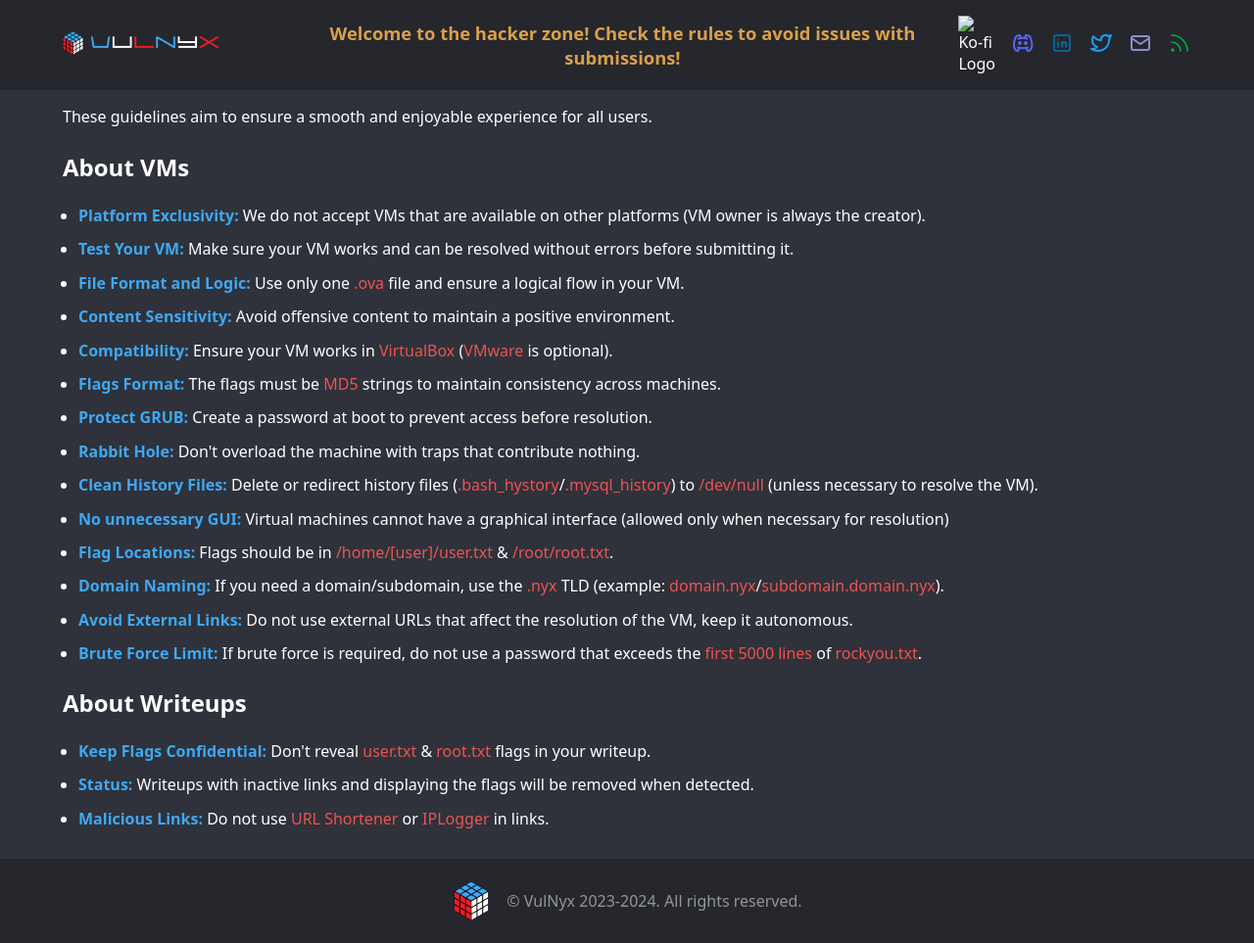
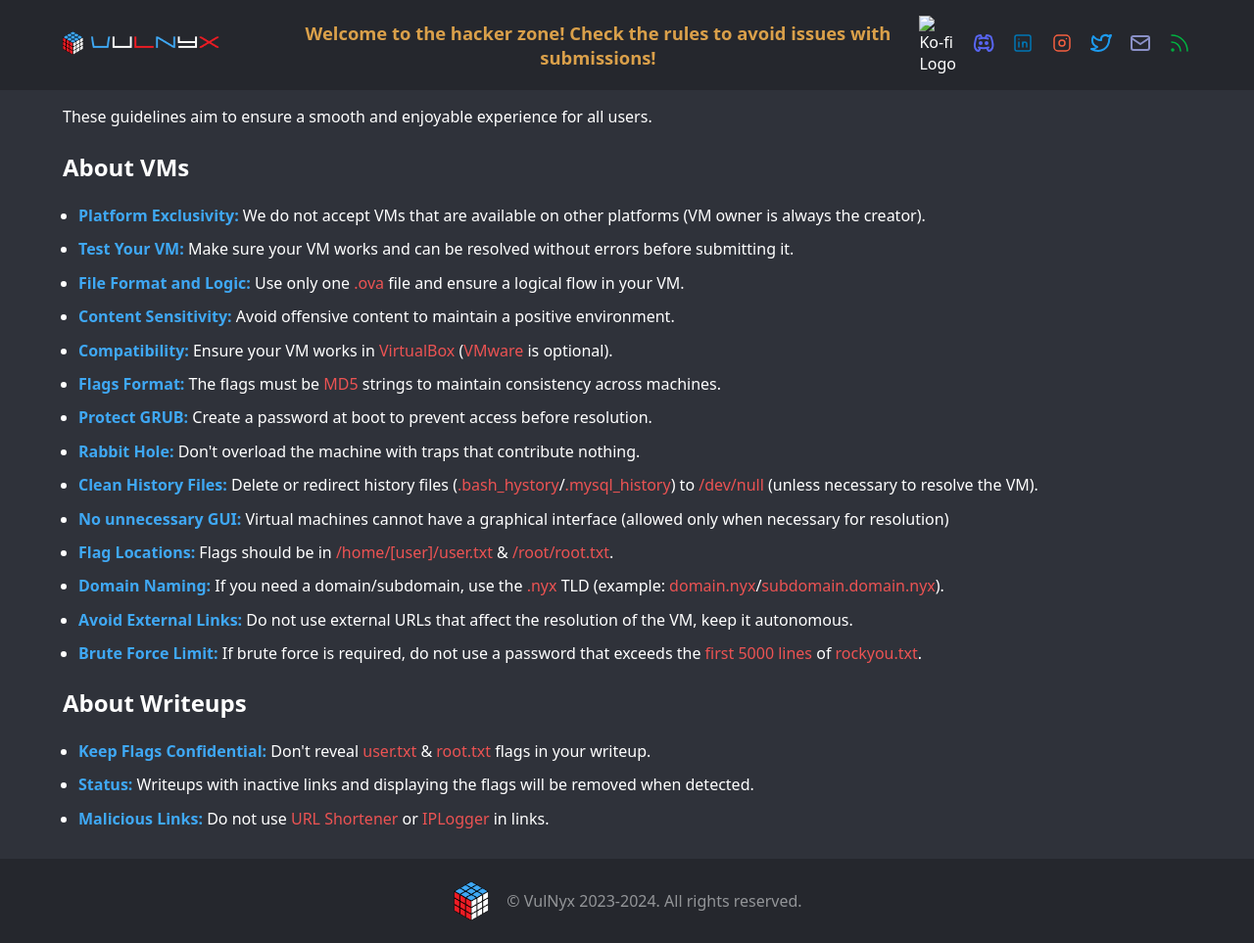
Before and after one commit to VulNyx/vulnyx, a Jekyll site: the page built from rules.md, in a window 1280 px wide. Shown: the whole page at 98% size. Built offline with Jekyll 4.4.1, drawn with Linux system fonts in a browser that asks for light colours.

Commit message:
* New instagram icon with link to VulNyx account

```diff
--- a/_layouts/rules.html
+++ b/_layouts/rules.html
@@ -64,6 +64,15 @@
               <path d="M8 8l0 .01" />
               <path d="M12 16l0 -5" />
               <path d="M16 16v-3a2 2 0 0 0 -4 0" />
+            </svg>
+          </a>
+          <a title="Instagram" href="https://www.instagram.com/vulnyxofficial/" target="_blank">
+            <svg xmlns="http://www.w3.org/2000/svg" class="icon icon-tabler icon-tabler-brand-instagram" width="24" height="24"
+              viewBox="0 0 24 24" stroke-width="1.5" stroke="#F56040" fill="none" stroke-linecap="round" stroke-linejoin="round">
+              <path stroke="none" d="M0 0h24v24H0z" fill="none" />
+              <path d="M4 4m0 4a4 4 0 0 1 4 -4h8a4 4 0 0 1 4 4v8a4 4 0 0 1 -4 4h-8a4 4 0 0 1 -4 -4z" />
+              <path d="M12 12m-3 0a3 3 0 1 0 6 0a3 3 0 1 0 -6 0" />
+              <path d="M16.5 7.5l0 .01" />
             </svg>
           </a>
           <a title="Twitter" href="https://twitter.com/VulNyxOfficial" target="_blank">
```
